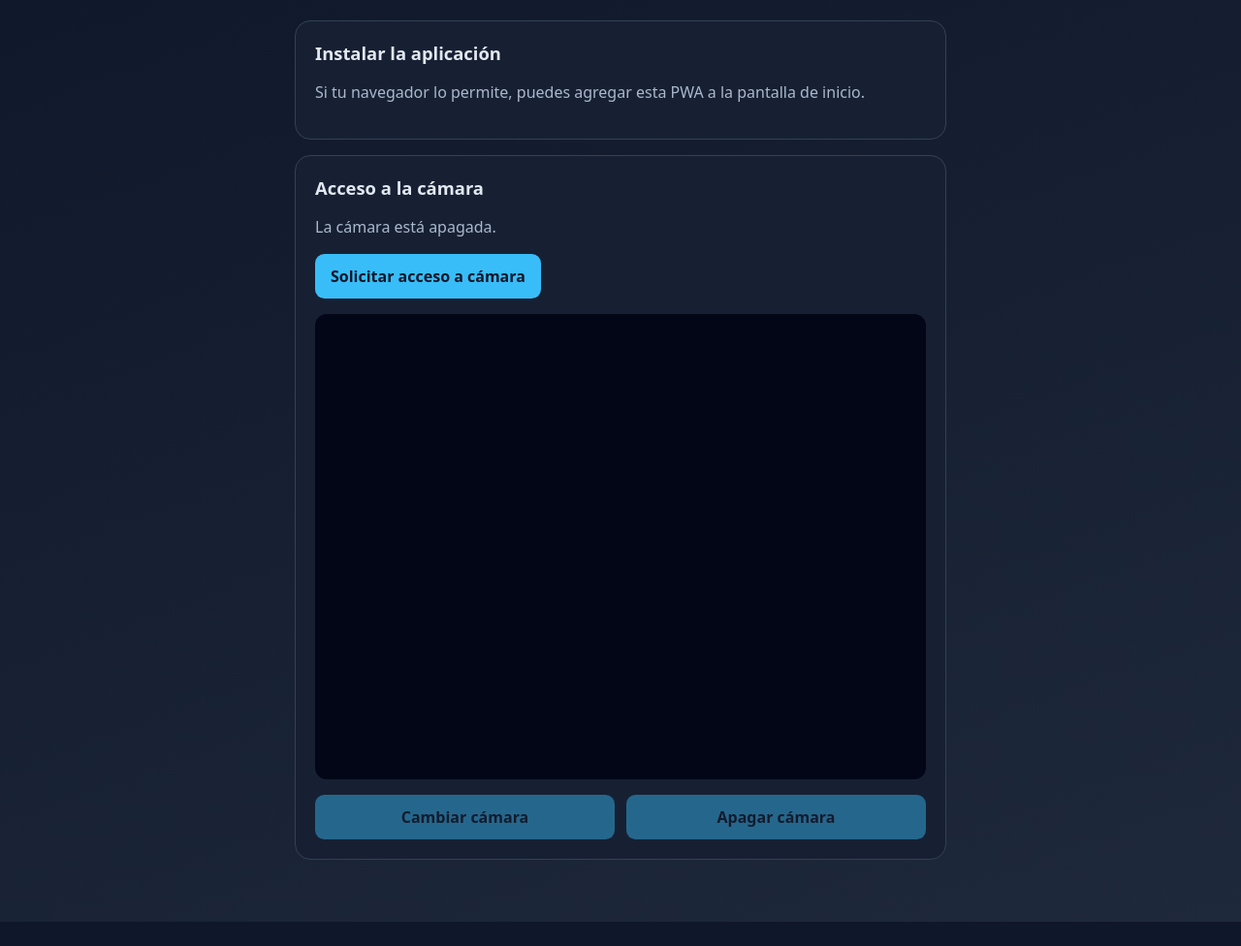
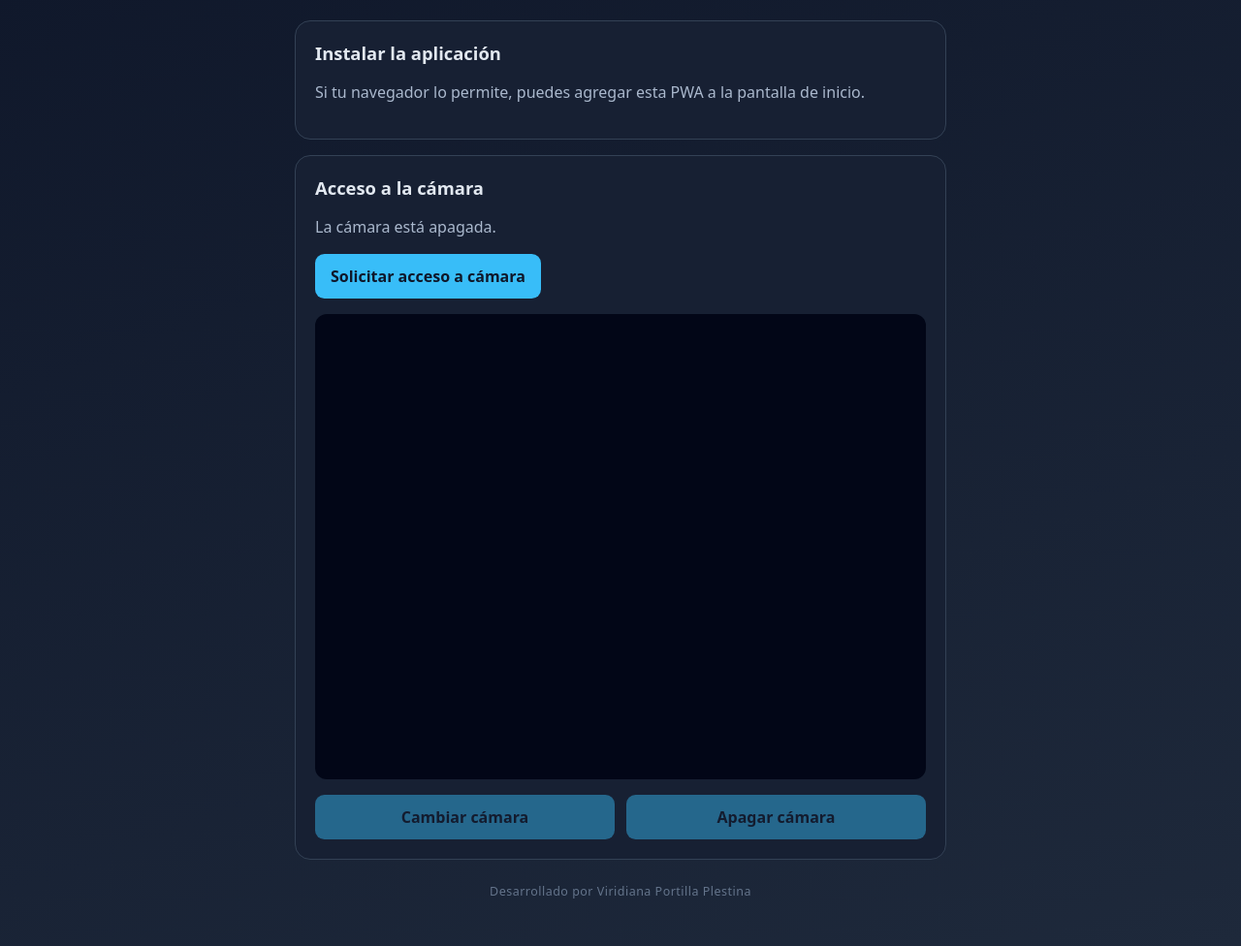
Before and after one commit to ViridianaPP/pwa-camara-instalable, a plain HTML site: page index.html in a window 1280 px wide. Shown: the part 102-1078 px from the top of the page at 97% size. Before the commit the page ends 1053 px from the top, so only its background shows below. Drawn offline with Linux system fonts and the light colour scheme.

Commit message:
Agregar firma de autoria en la vista

```diff
--- a/index.html
+++ b/index.html
@@ -54,6 +54,8 @@
         </div>
       </section>
     </main>
+
+    <footer class="pie">Desarrollado por Viridiana Portilla Plestina</footer>
   </div>
 </body>
 </html>
--- a/styles.css
+++ b/styles.css
@@ -128,3 +128,11 @@ button:disabled {
 .controles button {
   flex: 1 1 12rem;
 }
+
+.pie {
+  margin-top: 1.5rem;
+  text-align: center;
+  font-size: 0.78rem;
+  letter-spacing: 0.04em;
+  color: #64748b;
+}
--- a/sw.js
+++ b/sw.js
@@ -1,6 +1,6 @@
 'use strict';
 
-const NOMBRE_CACHE = 'pwa-camara-instalable-v1';
+const NOMBRE_CACHE = 'pwa-camara-instalable-v2';
 const ARCHIVOS_PRECACHEADOS = [
   './',
   './index.html',
```
